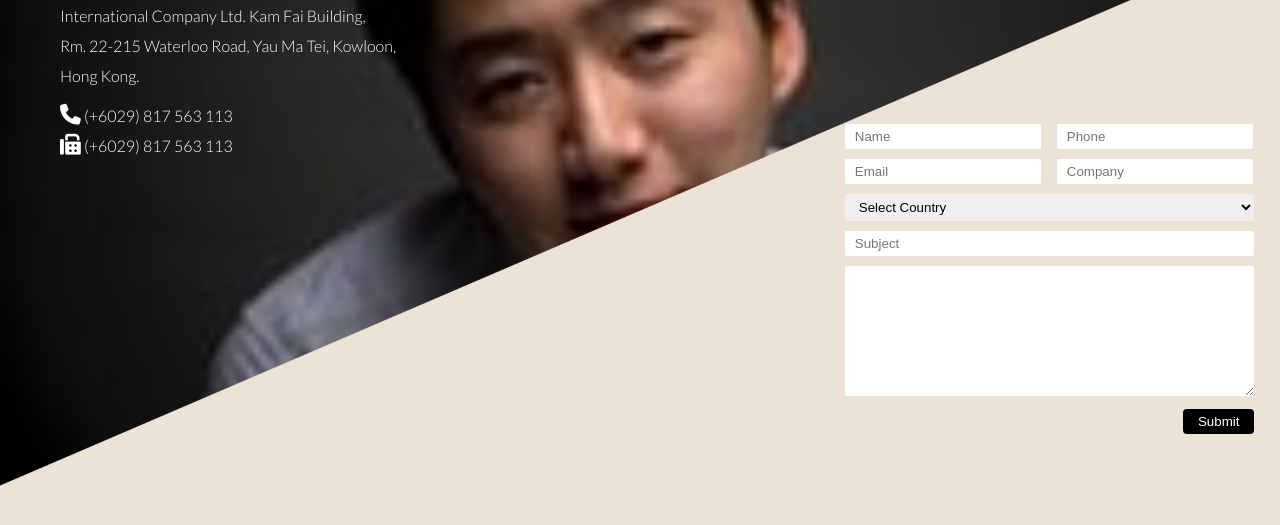
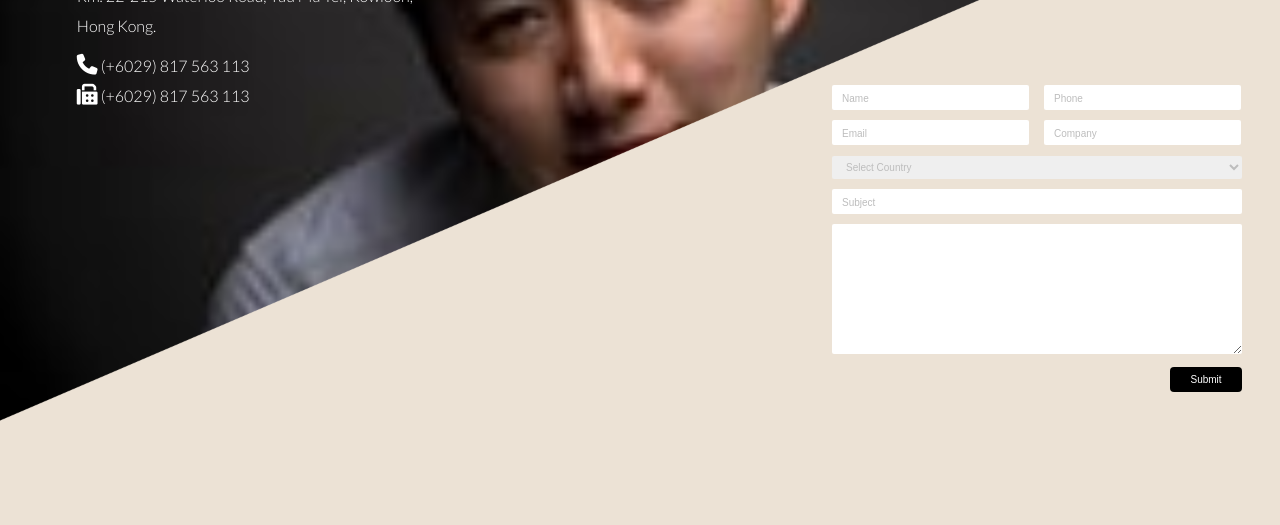
Before and after one commit to CaptainIdrees/Crockery, a plain HTML site: page contact-us.html in a window 1280 px wide. Shown: the part 271-796 px from the top of the page. Drawn offline with Linux system fonts and the light colour scheme.

Commit message:
Add files via upload

```diff
--- a/assets/css/contact.css
+++ b/assets/css/contact.css
@@ -23,10 +23,11 @@ section img {
 }
 
 .form-container {
-    width: 90%;
+    width: 80%;
     display: block;
     margin-left: auto;
-    margin-right: auto;
+    margin-right: 4%;
+    margin-top: -8%;
 }
 
 .form-group {
@@ -41,6 +42,12 @@ section img {
     border       : none;
 }
 
+.form-control::placeholder,
+select {
+    font-size: 10px;
+    color    : #bdbdbd;
+}
+
 .form-inline {
     width: 48%;
 }
@@ -50,14 +57,15 @@ section img {
 }
 
 .btn-submit {
-    display: block;
-    margin-left: auto;
+    font-size       : 10px;
+    display         : block;
+    margin-left     : auto;
     cursor          : pointer;
     border-radius   : 4px;
     color           : #fff;
     background-color: #000;
     border          : none;
-    padding         : 5px 15px;
+    padding         : 7px 20px;
     transition      : all .4s;
 }
 
@@ -67,50 +75,77 @@ section img {
 
 @media screen and (min-width: 668px) {
     .text-container {
-        top: 110px;
+        top : 110px;
         left: 30px;
     }
+
     .form-container {
-        width: 60%;
-        margin-top: -110px;
-        margin-right: 2%;
+        width       : 40%;
+        margin-right: 3%;
+        margin-top  : -25%;
     }
+
     .text-container h1 {
         font-size: 2rem;
     }
+
     .text-container p {
         font-size: 14px;
+    }
+    .mr-2 {
+        margin-right: 2%;
     }
 }
 
 @media screen and (min-width: 960px) {
-    .text-container p{
+    section img {
+        margin-top: -65px;
+    }
+
+    .text-container p {
         line-height: 30px;
     }
+
     .form-container {
-        width: 40%;
-        margin-top: -245px;
-        margin-right: 2%;
+        margin-top  : -30%;
+        width       : 35%;
+        margin-right: 3%;
+    }
+    .mr-2 {
+        margin-right: 3%;
     }
 }
 
 @media screen and (min-width: 1050px) {
+
+    section img {
+        margin-top: -65px;
+    }
+
     .text-container {
-        top: 190px;
-        left: 60px;
+        top : 140px;
+        left: 6%;
     }
-    .text-container h1{
+
+    .text-container h1 {
         font-size: 3rem;
     }
-    .text-container p{
+
+    .mr-2 {
+        margin-right: 3%;
+    }
+
+    .text-container p {
         font-size: 1rem;
     }
-    .text-container p i{
+
+    .text-container p i {
         font-size: 1.3rem;
     }
+
     .form-container {
-        width: 32%;
-        margin-top: -410px;
-        margin-right: 2%;
+        width       : 32%;
+        margin-top  : -30%;
+        margin-right: 3%;
     }
 }
--- a/assets/css/index.css
+++ b/assets/css/index.css
@@ -37,7 +37,7 @@
 
 .bg {
     height: calc(100vh - 82px);
-    background-image: url(/assets/images/Home_page.png);
+    background-image: url(../images/Home_page.png);
     background-size: cover;
     background-position: 25% 5%;
     background-color: #a5a5a5;
--- a/assets/css/products.css
+++ b/assets/css/products.css
@@ -7,7 +7,7 @@ section {
 
 #hero-sec {
     height: calc(100vh - 82px);
-    background-image: url(/assets/images/Product1.png);
+    background-image: url(../images/Product1.png);
     background-size: cover;
     background-position: 25% 5%;
     background-color: #a5a5a5;
```
Also changed, not shown: assets/css/product.css (+13 -8 lines), assets/images/single.png (added).
